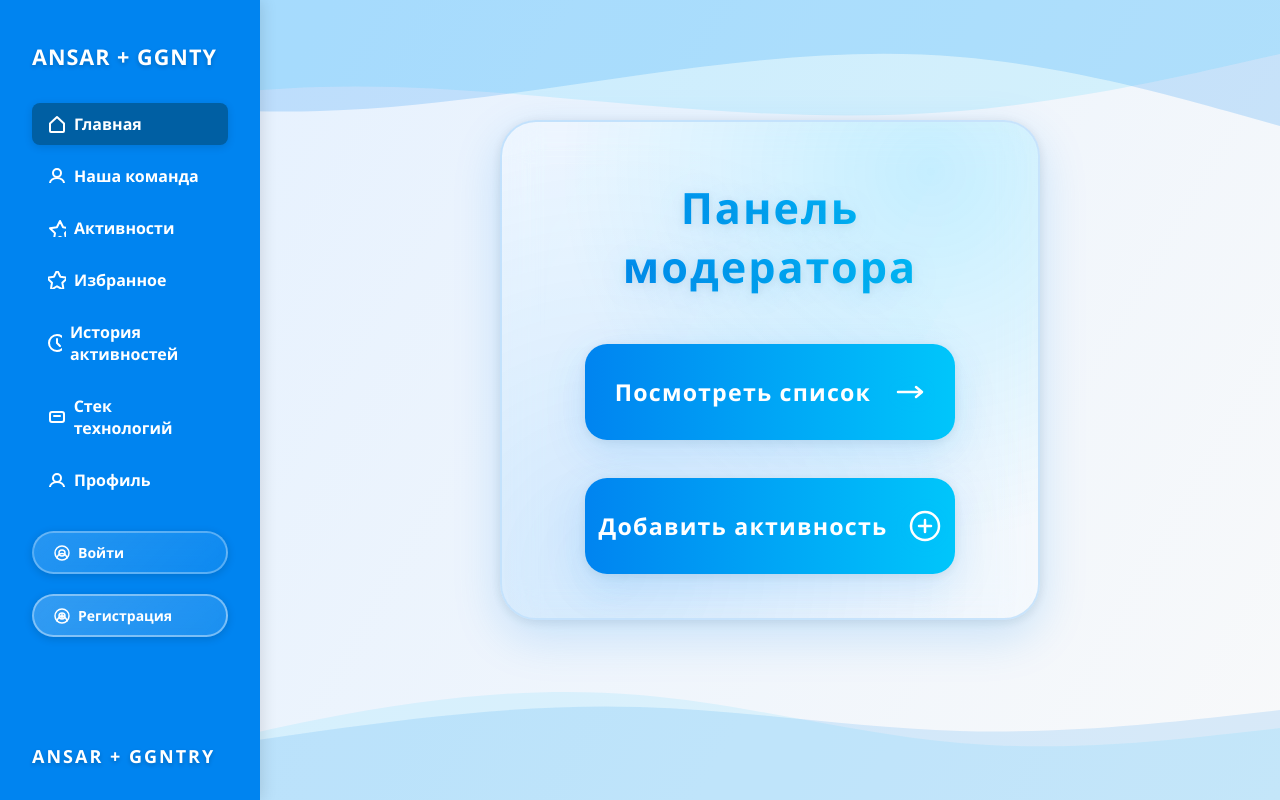
After one commit to ibras0696/hac_ans_fast, a FastAPI app: template app/templates/main_moderator.html in a window 1280 px wide. The commit adds this page. Run offline with FastAPI, Linux system fonts and the light colour scheme; the template is opened without the code that fills it, so the values that code supplies are empty.

Commit message:
Подправил панель модераторов. Также в base.html добавил  задний фон

```diff
--- a/app/templates/base.html
+++ b/app/templates/base.html
@@ -13,10 +13,45 @@
         }
 
         body {
-            background-color: #f8f9fa;
-            color: #333;
+            background: linear-gradient(120deg, #e3f0ff 0%, #f8f9fa 100%);
+            min-height: 100vh;
+            position: relative;
+            overflow-x: hidden;
         }
-
+        .bg-waves {
+            position: fixed;
+            inset: 0;
+            width: 100vw;
+            height: 100vh;
+            z-index: -1;
+            pointer-events: none;
+        }
+        .bg-radial {
+            position: absolute;
+            left: 50%;
+            top: 40%;
+            width: 120vw;
+            height: 80vh;
+            transform: translate(-50%, -50%);
+            background: radial-gradient(ellipse at center, #e3f0ff 0%, #f8f9fa 60%, #e3f0ff 100%);
+            opacity: 0.85;
+            z-index: 1;
+            filter: blur(0.5px);
+        }
+        .wave-top, .wave-bottom {
+            position: absolute;
+            left: 0;
+            width: 100vw;
+            height: 180px;
+            min-width: unset;
+            max-width: unset;
+            preserveAspectRatio: none;
+        }
+        .wave-top { top: 0; }
+        .wave-bottom { bottom: 0; }
+        @media (max-width: 900px) {
+            .wave-top, .wave-bottom { height: 90px; }
+        }
         .left-bar {
             position: fixed;
             top: 0;
@@ -340,12 +375,20 @@
     </style>
 </head>
 <body>
+<!-- SVG фон с волнами сверху и снизу -->
+<div class="bg-waves">
+  <svg viewBox="0 0 1440 320" fill="none" xmlns="http://www.w3.org/2000/svg" class="wave-top" preserveAspectRatio="none">
+    <path fill-opacity=".18" d="M0,160L60,170.7C120,181,240,203,360,197.3C480,192,600,160,720,133.3C840,107,960,85,1080,101.3C1200,117,1320,171,1380,197.3L1440,224L1440,0L1380,0C1320,0,1200,0,1080,0C960,0,840,0,720,0C600,0,480,0,360,0C240,0,120,0,60,0L0,0Z" fill="#0084f0"/>
+    <path fill-opacity=".12" d="M0,224L60,208C120,192,240,160,360,154.7C480,149,600,171,720,186.7C840,203,960,213,1080,197.3C1200,181,1320,139,1380,117.3L1440,96L1440,0L1380,0C1320,0,1200,0,1080,0C960,0,840,0,720,0C600,0,480,0,360,0C240,0,120,0,60,0L0,0Z" fill="#00c6fb"/>
+  </svg>
+  <svg viewBox="0 0 1440 320" fill="none" xmlns="http://www.w3.org/2000/svg" class="wave-bottom" preserveAspectRatio="none">
+    <path fill-opacity=".13" d="M0,288L60,272C120,256,240,224,360,197.3C480,171,600,149,720,154.7C840,160,960,192,1080,197.3C1200,203,1320,181,1380,170.7L1440,160L1440,320L1380,320C1320,320,1200,320,1080,320C960,320,840,320,720,320C600,320,480,320,360,320C240,320,120,320,60,320L0,320Z" fill="#0084f0"/>
+    <path fill-opacity=".09" d="M0,320L60,293.3C120,267,240,213,360,176C480,139,600,117,720,133.3C840,149,960,203,1080,218.7C1200,235,1320,213,1380,202.7L1440,192L1440,320L1380,320C1320,320,1200,320,1080,320C960,320,840,320,720,320C600,320,480,320,360,320C240,320,120,320,60,320L0,320Z" fill="#00c6fb"/>
+  </svg>
+</div>
 <div class="left-bar">
     <div class="logo-container" style="flex-direction:column;align-items:flex-start;gap:10px;">
         <div class="logos-row" style="display:flex;align-items:center;gap:12px;">
-        <img src="/image/ansar_logo.png" alt="ANSAR logo" class="logo-img" style="width:44px;height:44px;object-fit:contain;background:#fff;border-radius:10px;box-shadow:0 2px 8px rgba(0,0,0,0.10);">
-        <span style="font-size:2.1rem;font-weight:900;color:#0084f0;">+</span>
-        <img src="/image/ggnty_logo.png" alt="GGNTY logo" class="logo-img" style="width:44px;height:44px;object-fit:contain;background:#fff;border-radius:10px;box-shadow:0 2px 8px rgba(0,0,0,0.10);">
         </div>
         <div class="logo-text" style="margin-top:2px;font-size:1.35rem;letter-spacing:1px;">ANSAR + GGNTY</div>
     </div>
@@ -368,6 +411,20 @@
                 <path d="M12 2l3.09 6.26L22 9.27l-5 4.87 1.18 6.88L12 17.77l-6.18 3.25L7 14.14 2 9.27l6.91-1.01L12 2z" stroke="white" stroke-width="2" stroke-linecap="round" stroke-linejoin="round"/>
             </svg>
             <span>Активности</span>
+        </a>
+        <a href="/favorites" class="nav-item">
+            <svg width="18" height="18" fill="none" xmlns="http://www.w3.org/2000/svg">
+                <path d="M9 15.27L4.55 17.97a1 1 0 0 1-1.45-1.05l.88-5.13-3.74-3.65a1 1 0 0 1 .55-1.7l5.17-.75 2.31-4.7a1 1 0 0 1 1.8 0l2.31 4.7 5.17.75a1 1 0 0 1 .55 1.7l-3.74 3.65.88 5.13a1 1 0 0 1-1.45 1.05L9 15.27z"
+                      stroke="white" stroke-width="2" stroke-linecap="round" stroke-linejoin="round"/>
+            </svg>
+            <span>Избранное</span>
+        </a>
+        <a href="/history" class="nav-item">
+            <svg width="18" height="18" fill="none" xmlns="http://www.w3.org/2000/svg">
+                <circle cx="9" cy="9" r="8" stroke="white" stroke-width="2"/>
+                <path d="M9 5v4l3 3" stroke="white" stroke-width="2" stroke-linecap="round" stroke-linejoin="round"/>
+            </svg>
+            <span>История активностей</span>
         </a>
         <a href="/project_technologies" class="nav-item">
             <svg width="18" height="18" fill="none" xmlns="http://www.w3.org/2000/svg">
--- /dev/null
+++ b/app/templates/main_moderator.html
@@ -0,0 +1,138 @@
+{% extends 'base.html' %}
+
+{% block content %}
+<div class="moder-glass">
+    <h1 class="wow-title">Панель модератора</h1>
+    <div class="moder-actions">
+        <a href="check_activities" class="moder-action-btn">
+            <span>Посмотреть список</span>
+            <svg width="32" height="32" fill="none" xmlns="http://www.w3.org/2000/svg">
+                <path d="M5 16h22M23 11l6 5-6 5" stroke="#fff" stroke-width="2.5" stroke-linecap="round" stroke-linejoin="round"/>
+            </svg>
+        </a>
+        <a href="add_activities" class="moder-action-btn">
+            <span>Добавить активность</span>
+            <svg width="32" height="32" fill="none" xmlns="http://www.w3.org/2000/svg">
+                <circle cx="16" cy="16" r="14" stroke="#fff" stroke-width="2.5"/>
+                <path d="M16 10v12M10 16h12" stroke="#fff" stroke-width="2.5" stroke-linecap="round"/>
+            </svg>
+        </a>
+    </div>
+</div>
+<style>
+    body {
+      background: linear-gradient(120deg, #e3f0ff 0%, #f8f9fa 100%);
+    }
+    .moder-glass {
+      max-width: 540px;
+      margin: 80px auto 0 auto;
+      background: rgba(255,255,255,0.22);
+      border-radius: 36px;
+      box-shadow: 0 16px 48px 0 rgba(0,132,240,0.18), 0 2px 12px 0 rgba(0,0,0,0.10);
+      border: 2.5px solid rgba(0,132,240,0.18);
+      padding: 56px 40px 44px 40px;
+      position: relative;
+      backdrop-filter: blur(18px) saturate(1.5);
+      -webkit-backdrop-filter: blur(18px) saturate(1.5);
+      overflow: hidden;
+      animation: glass-pop 0.7s cubic-bezier(.4,0,.2,1);
+    }
+    @keyframes glass-pop {
+      from { opacity: 0; transform: scale(0.92) translateY(60px); }
+      to { opacity: 1; transform: scale(1) translateY(0); }
+    }
+    .moder-glass::before {
+      content: '';
+      position: absolute;
+      inset: 0;
+      z-index: 0;
+      background: radial-gradient(circle at 80% 10%, rgba(0,200,255,0.18) 0%, transparent 60%),
+                  radial-gradient(circle at 20% 90%, rgba(0,132,240,0.13) 0%, transparent 70%);
+      pointer-events: none;
+    }
+    .wow-title {
+      text-align: center;
+      font-size: 2.7rem;
+      font-weight: 900;
+      letter-spacing: 2px;
+      margin-bottom: 48px;
+      color: #0084f0;
+      text-shadow: 0 4px 32px rgba(0,132,240,0.13), 0 1.5px 8px rgba(0,0,0,0.08);
+      background: linear-gradient(90deg, #0084f0 0%, #00c6fb 100%);
+      -webkit-background-clip: text;
+      -webkit-text-fill-color: transparent;
+      background-clip: text;
+    }
+    .moder-actions {
+      display: flex;
+      flex-direction: column;
+      gap: 38px;
+      width: 100%;
+      align-items: center;
+    }
+    .moder-action-btn {
+      display: flex;
+      align-items: center;
+      justify-content: center;
+      gap: 22px;
+      width: 100%;
+      max-width: 370px;
+      padding: 32px 0;
+      background: linear-gradient(90deg, #0084f0 0%, #00c6fb 100%);
+      color: #fff;
+      font-size: 1.45rem;
+      font-weight: 900;
+      border: none;
+      border-radius: 22px;
+      box-shadow: 0 12px 40px rgba(0,132,240,0.15), 0 2px 12px rgba(0,0,0,0.08);
+      text-decoration: none;
+      letter-spacing: 1.2px;
+      transition: background 0.22s, transform 0.18s, box-shadow 0.18s;
+      position: relative;
+      overflow: hidden;
+      cursor: pointer;
+      will-change: transform, box-shadow;
+      animation: btn-pop 0.7s cubic-bezier(.4,0,.2,1);
+    }
+    @keyframes btn-pop {
+      from { opacity: 0; transform: scale(0.95) translateY(30px); }
+      to { opacity: 1; transform: scale(1) translateY(0); }
+    }
+    .moder-action-btn svg {
+      flex-shrink: 0;
+      filter: drop-shadow(0 2px 8px rgba(0,198,251,0.13));
+      transition: transform 0.22s;
+    }
+    .moder-action-btn:hover {
+      background: linear-gradient(90deg, #005fa3 0%, #0084f0 100%);
+      transform: translateY(-6px) scale(1.04) rotate(-1deg);
+      box-shadow: 0 24px 64px rgba(0,132,240,0.22);
+    }
+    .moder-action-btn:hover svg {
+      transform: scale(1.18) rotate(8deg);
+    }
+    .moder-action-btn:active {
+      transform: scale(0.98);
+    }
+    .moder-action-btn span {
+      z-index: 1;
+      position: relative;
+    }
+    @media (max-width: 700px) {
+      .moder-glass {
+        padding: 22px 6vw 18px 6vw;
+        border-radius: 18px;
+      }
+      .wow-title {
+        font-size: 1.3rem;
+        margin-bottom: 22px;
+      }
+      .moder-action-btn {
+        font-size: 1.05rem;
+        padding: 18px 0;
+        border-radius: 10px;
+        max-width: 100%;
+      }
+    }
+</style>
+{% endblock %}
```
Also changed, not shown: app/routes/moder_activities.py (+7 -7 lines), app/routes/user.py (+16 -1 lines), app/templates/user.html (+21 -9 lines). Lines whose indentation alone changed are shown as unchanged.
